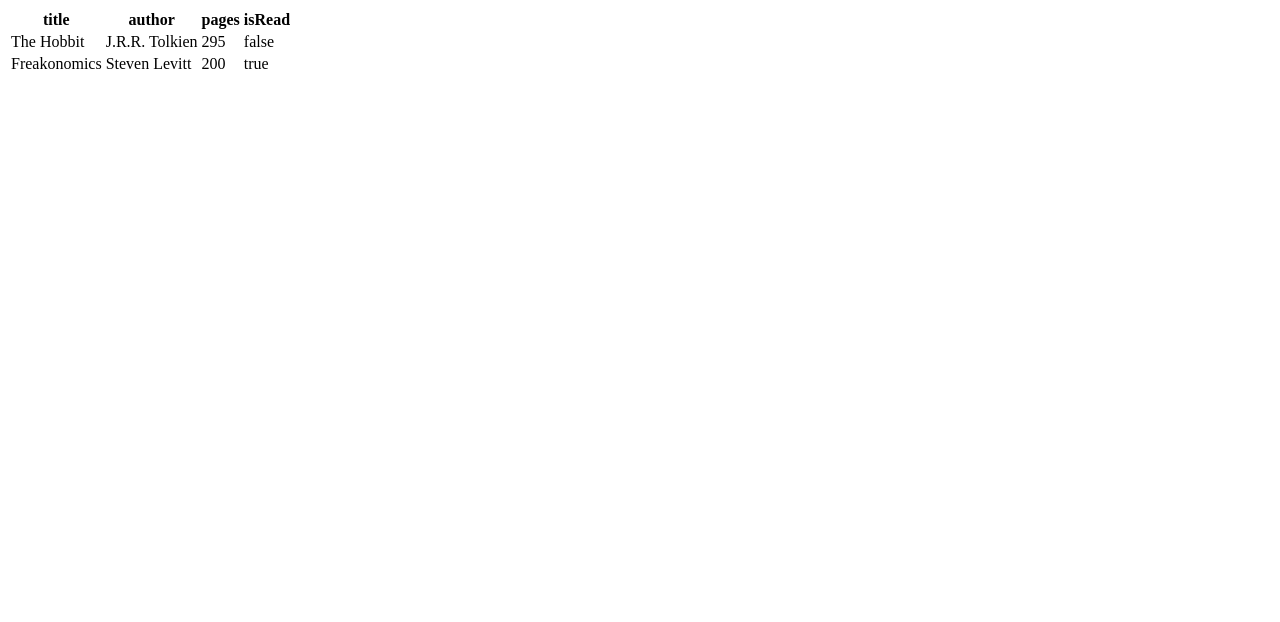
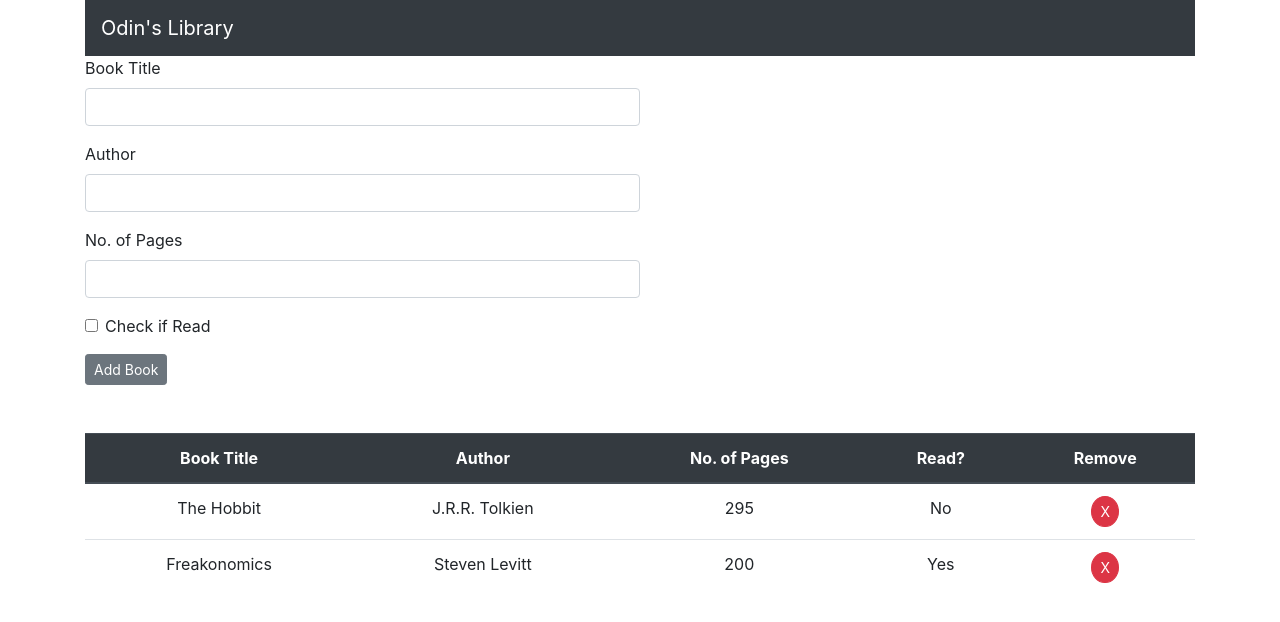
Before and after one commit to joelmarvi/library, a plain HTML site: page index.html in a window 1280 px wide. Drawn offline with nearby package versions, Linux system fonts and the light colour scheme.

Commit message:
Add fronted with bootstrap and create render function

```diff
--- a/index.html
+++ b/index.html
@@ -1,12 +1,51 @@
 <!DOCTYPE html>
 <html>
 <head>
-  <title>Library</title>
+  <title>Odin's Library</title>
   <meta charset="UTF-8"/>
+  <link rel="stylesheet" href="https://stackpath.bootstrapcdn.com/bootstrap/4.4.1/css/bootstrap.min.css" integrity="sha384-Vkoo8x4CGsO3+Hhxv8T/Q5PaXtkKtu6ug5TOeNV6gBiFeWPGFN9MuhOf23Q9Ifjh" crossorigin="anonymous">
   <link rel="stylesheet" href="css/style.css">
 </head>
 <body>
-    <table></table>
+     <div class="container">
+      <nav class="navbar navbar-dark bg-dark">
+        <a class="navbar-brand" href="#" >Odin's Library</a>
+      </nav>
+
+      <form class="w-50">
+        <div class="form-group">
+          <label for="book-title">Book Title</label>
+          <input type="text" class="form-control" id="book-title">
+        </div>
+        <div class="form-group">
+          <label for="book-author">Author</label>
+          <input type="text" class="form-control" id="book-author">
+        </div>
+        <div class="form-group">
+          <label for="book-pages">No. of Pages</label>
+          <input type="number" class="form-control" id="book-pages">
+        </div>
+        <div class="form-group form-check">
+          <input type="checkbox" class="form-check-input" id="book-read">
+          <label class="form-check-label" for="book-read">Check if Read</label>
+        </div>
+        <button type="submit" class="btn btn-sm btn-secondary">Add Book</button>
+      </form>
+
+      <table class="table mt-5">
+        <thead class="thead-dark">
+          <tr class="text-center">
+            <th scope="col">Book Title</th>
+            <th scope="col">Author</th>
+            <th scope="col">No. of Pages</th>
+            <th scope="col">Read?</th>
+            <th scope="col">Remove</th>
+          </tr>
+          <tbody id="book-list">
+          </tbody>
+        </thead>
+      </table>
+    </div>
     <script src="js/main.js"></script>
 </body>
 </html>
--- a/js/main.js
+++ b/js/main.js
@@ -1,49 +1,26 @@
 // Array for storing books
-let myLibrary = [];
+let myLibrary = [new Book("The Hobbit", "J.R.R. Tolkien", 295, false), new Book("Freakonomics", "Steven Levitt", 200, true)];
+const books = myLibrary;
+books.forEach((item) => render(item));
 
 // Book object
-function Book(title, author, pages, isRead) {
+function Book(title, author, pages, read) {
     this.title = title;
     this.author = author;
     this.pages = pages;
-    this.isRead = isRead;
+    this.read = read ? "Yes" : "No";
 }
 
-// Add a new book to the lirary
-function addBookToLibrary(book) {
-    myLibrary.push(book);
+
+function render(book) {
+   const bookList = document.querySelector("#book-list");
+   const bookWrapper = document.createElement("tr");
+   bookWrapper.innerHTML = `
+   <td class="text-center">${book.title}</td>
+   <td class="text-center">${book.author}</td>
+   <td class="text-center">${book.pages}</td>
+   <td class="text-center">${book.read}</td>
+   <td class="text-center"><button class="btn btn-danger btn-sm rounded-circle">X</button></td>`
+
+   bookList.appendChild(bookWrapper);
 }
-
-function generateTableHead(table, data) {
-    let thead = table.createTHead();
-    let row = thead.insertRow();
-    for (let key of data) {
-        let th = document.createElement("th");
-        let text = document.createTextNode(key);
-        th.appendChild(text);
-        row.appendChild(th);
-    }
-}
-
-function generateTable(table, data) {
-    for (let element of data) {
-        let row = table.insertRow();
-        for (key in element) {
-            let cell = row.insertCell();
-            let text = document.createTextNode(element[key]);
-            cell.appendChild(text);
-        }
-    }
-}
-
-const theHobbit = new Book("The Hobbit", "J.R.R. Tolkien", 295, false);
-const freakonomics = new Book("Freakonomics", "Steven Levitt", 200, true);
-
-addBookToLibrary(theHobbit);
-addBookToLibrary(freakonomics);
-
-let table = document.querySelector("table");
-let data = Object.keys(myLibrary[0]);
-
-generateTableHead(table, data);
-generateTable(table, myLibrary);
```
